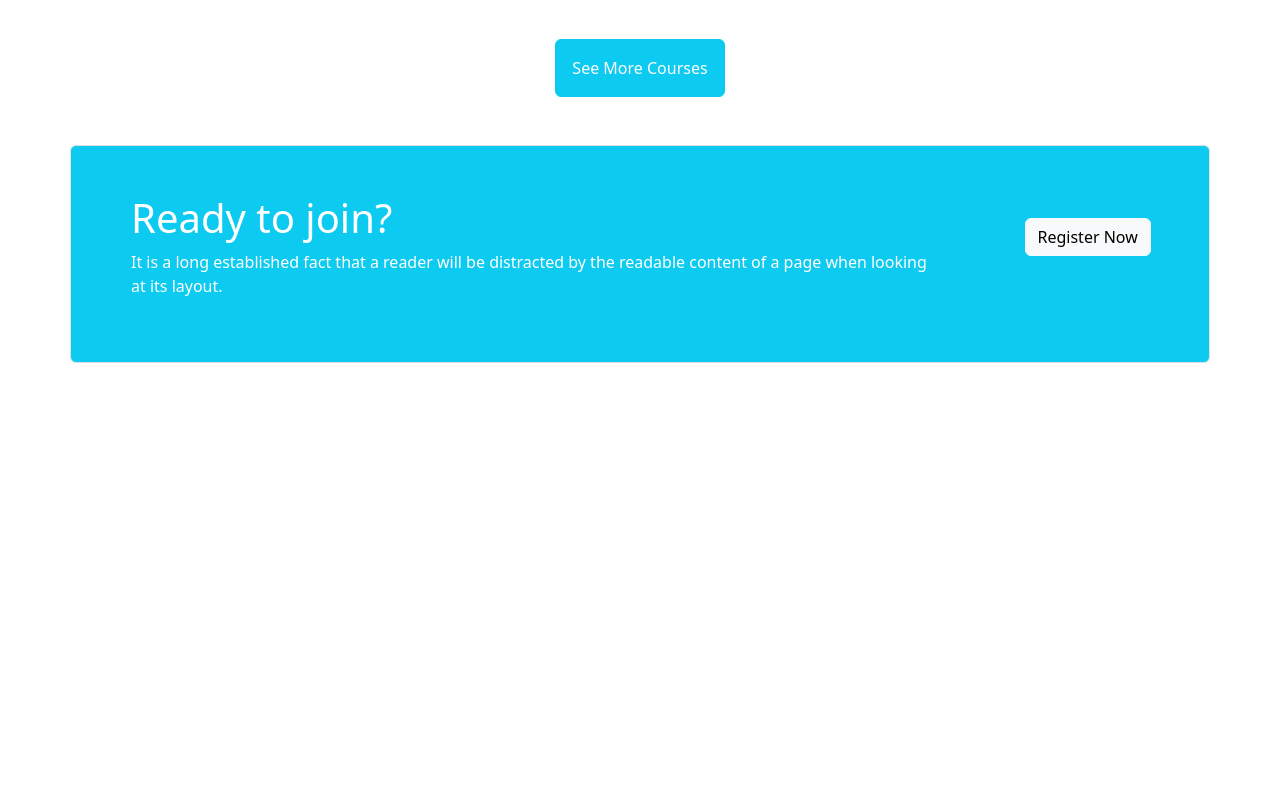
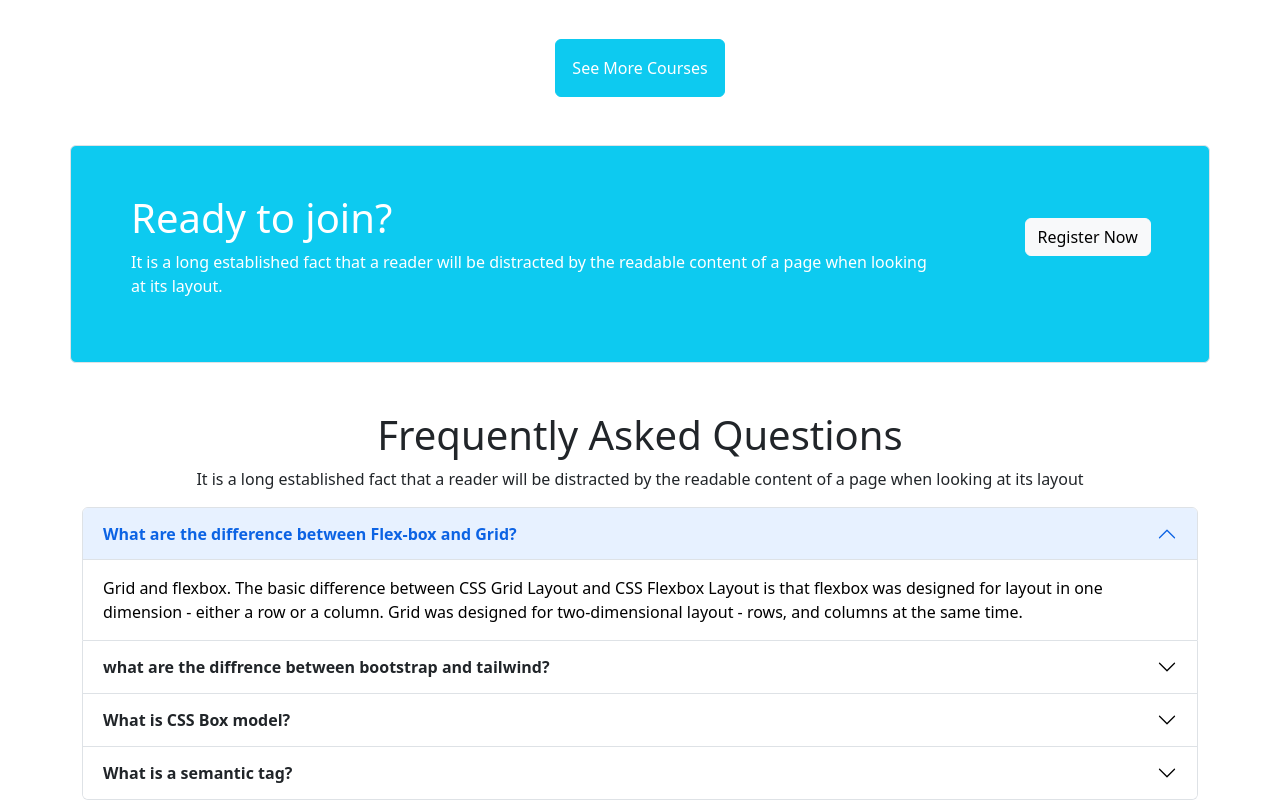
Before and after one commit to VenomUtsha/third-assignment, a plain HTML site: page index.html in a window 1280 px wide. Shown: the part 1133-1933 px from the top of the page. Before the commit the page ends 1496 px from the top, so only its background shows below. Drawn offline with nearby package versions, Linux system fonts and the light colour scheme.

Commit message:
sixth commit

```diff
--- a/index.html
+++ b/index.html
@@ -243,3 +243,84 @@
             </div>
         </div>
     </div>
+    <!-- Ready to join section end  -->
+
+    <!-- Frequently Asked Questions Start  -->
+    <div class="container mt-5 text-center">
+        <h1>Frequently Asked Questions</h1>
+        <p>It is a long established fact that a reader will be distracted by the readable
+            content of a page when looking at its layout</p>
+    </div>
+    <!-- Accordion start  -->
+    <div class="container mt-3">
+        <div class="accordion" id="accordionPanelsStayOpenExample">
+            <div class="accordion-item">
+                <h2 class="accordion-header" id="panelsStayOpen-headingOne">
+                    <button class="accordion-button" type="button" data-bs-toggle="collapse"
+                        data-bs-target="#panelsStayOpen-collapseOne" aria-expanded="true"
+                        aria-controls="panelsStayOpen-collapseOne">
+                        <strong> What are the difference between Flex-box and Grid?</strong>
+                    </button>
+                </h2>
+                <div id="panelsStayOpen-collapseOne" class="accordion-collapse collapse show"
+                    aria-labelledby="panelsStayOpen-headingOne">
+                    <div class="accordion-body">
+                        Grid and flexbox. The basic difference between CSS Grid Layout and CSS Flexbox Layout is that
+                        flexbox was designed for layout in one dimension - either a row or a column. Grid was designed
+                        for two-dimensional layout - rows, and columns at the same time.
+                    </div>
+                </div>
+            </div>
+            <div class="accordion-item">
+                <h2 class="accordion-header" id="panelsStayOpen-headingTwo">
+                    <button class="accordion-button collapsed" type="button" data-bs-toggle="collapse"
+                        data-bs-target="#panelsStayOpen-collapseTwo" aria-expanded="false"
+                        aria-controls="panelsStayOpen-collapseTwo">
+                        <strong> what are the diffrence between bootstrap and tailwind?</strong>
+                    </button>
+                </h2>
+                <div id="panelsStayOpen-collapseTwo" class="accordion-collapse collapse"
+                    aria-labelledby="panelsStayOpen-headingTwo">
+                    <div class="accordion-body">
+                        Bootstrap is a component-based framework, which means it comes with prebuilt components and
+                        includes other utilities for layering displays, spacing, etc. Tailwind, on the other hand, CSS
+                        is a utility-first framework. Using Tailwind CSS is akin to writing regular CSS.
+                    </div>
+                </div>
+            </div>
+            <div class="accordion-item">
+                <h2 class="accordion-header" id="panelsStayOpen-headingThree">
+                    <button class="accordion-button collapsed" type="button" data-bs-toggle="collapse"
+                        data-bs-target="#panelsStayOpen-collapseThree" aria-expanded="false"
+                        aria-controls="panelsStayOpen-collapseThree">
+                        <strong> What is CSS Box model?</strong>
+                    </button>
+                </h2>
+                <div id="panelsStayOpen-collapseThree" class="accordion-collapse collapse"
+                    aria-labelledby="panelsStayOpen-headingThree">
+                    In CSS, the term "box model" is used when talking about design and layout. The CSS box model is
+                    essentially a box that wraps around every HTML element. It consists of: margins, borders, padding,
+                    and the actual content.
+                    <div class="accordion-body">
+                    </div>
+                </div>
+            </div>
+            <div class="accordion-item">
+                <h2 class="accordion-header" id="panelsStayOpen-headingFour">
+                    <button class="accordion-button collapsed" type="button" data-bs-toggle="collapse"
+                        data-bs-target="#panelsStayOpen-collapseFour" aria-expanded="false"
+                        aria-controls="panelsStayOpen-collapseFour">
+                        <strong> What is a semantic tag?</strong>
+                    </button>
+                </h2>
+                <div id="panelsStayOpen-collapseFour" class="accordion-collapse collapse"
+                    aria-labelledby="panelsStayOpen-headingFour">
+                    The HTML semantics refers to the tags that provide meaning to an HTML page rather than just
+                    presentation. It makes HTML more comprehensible by better defining the different sections and layout
+                    of web pages.
+                    <div class="accordion-body">
+                    </div>
+                </div>
+            </div>
+        </div>
+    </div>
```
